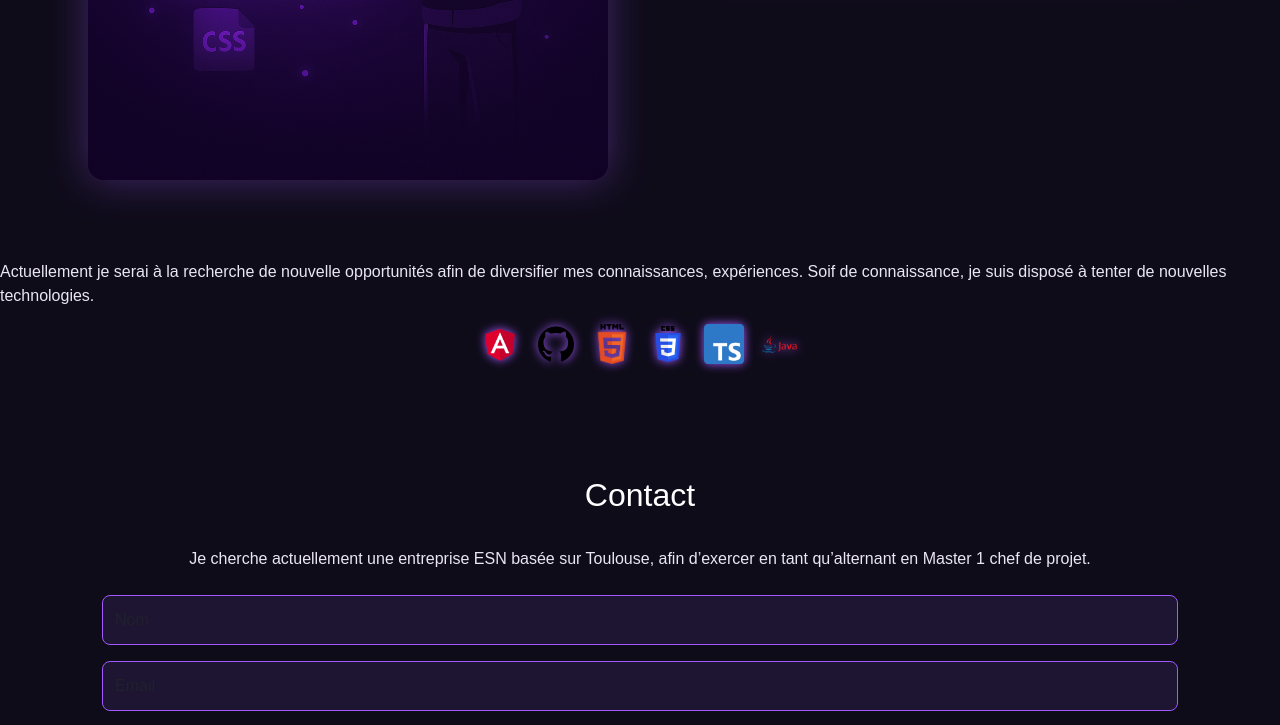
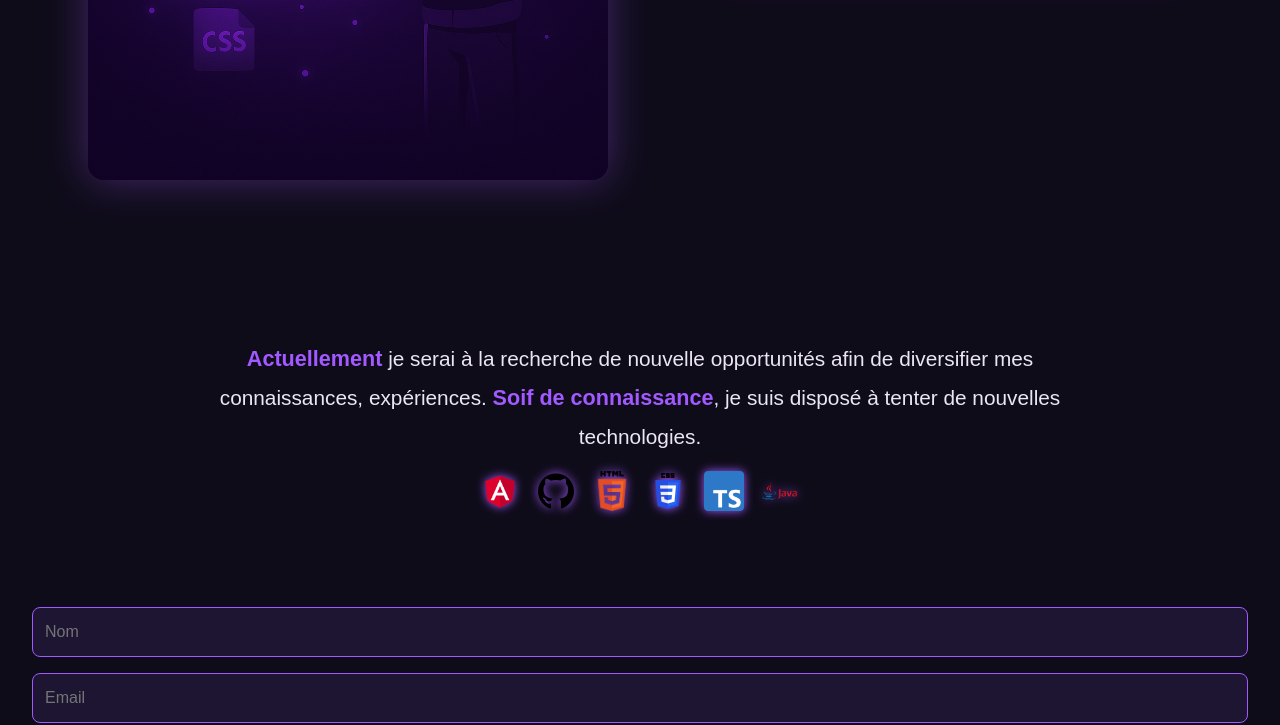
Before and after one commit to Absolute11111/portefolio2, an Angular app: page / in a window 1280 px wide. Shown: the part 2709-3434 px from the top of the page. Built offline with nearby package versions, Linux system fonts and the light colour scheme.

Commit message:
mailing ok style modifier

```diff
--- a/package.json
+++ b/package.json
@@ -21,6 +21,7 @@
     "@angular/router": "^19.2.6",
     "@angular/ssr": "^19.2.6",
     "bootstrap": "^5.3.5",
+    "emailjs-com": "^3.2.0",
     "express": "^4.18.2",
     "rxjs": "~7.8.0",
     "tslib": "^2.3.0",
--- a/src/app/app.component.html
+++ b/src/app/app.component.html
@@ -4,5 +4,4 @@
   <router-outlet></router-outlet>
 </main>
 
-<app-scroll-to-top></app-scroll-to-top>
 <app-footer></app-footer>
--- a/src/app/components/contact-form/contact-form.component.html
+++ b/src/app/components/contact-form/contact-form.component.html
@@ -1,15 +1,8 @@
-<div class="contact-section container text-center">
-    <h2 class="section-title">Contact</h2>
-    <p class="mb-4">
-      Je cherche actuellement une entreprise ESN basée sur Toulouse, afin d’exercer en tant qu’alternant en Master 1 chef de projet.
-    </p>
+<form (ngSubmit)="sendEmail()" #contactForm="ngForm">
+  <input type="text" name="honeypot" [(ngModel)]="formData.honeypot" style="display: none;" tabindex="-1" autocomplete="off" />
 
-    <form>
-      <input type="text" class="form-control mb-3" placeholder="Nom" />
-      <input type="email" class="form-control mb-3" placeholder="Email" />
-      <textarea rows="4" class="form-control mb-3" placeholder="Message"></textarea>
-      <button class="btn btn-primary">Envoyer</button>
-    </form>
-
-    <p class="mt-4 small">©2025 Bouquet Sebastian</p>
-  </div>
+  <input type="text" name="name" [(ngModel)]="formData.name" required placeholder="Nom" />
+  <input type="email" name="email" [(ngModel)]="formData.email" required placeholder="Email" />
+  <textarea name="message" [(ngModel)]="formData.message" required placeholder="Votre message"></textarea>
+  <button type="submit">Envoyer</button>
+</form>
--- a/src/app/components/contact-form/contact-form.component.ts
+++ b/src/app/components/contact-form/contact-form.component.ts
@@ -1,12 +1,40 @@
+import { CommonModule } from '@angular/common';
 import { Component } from '@angular/core';
+import { FormsModule } from '@angular/forms';
+import emailjs from 'emailjs-com';
 
 @Component({
+  selector: 'app-contact-form',
   standalone: true,
-  selector: 'app-contact-form',
-  imports: [],
+  imports: [CommonModule, FormsModule],
   templateUrl: './contact-form.component.html',
-  styleUrl: './contact-form.component.scss'
+  styleUrls: ['./contact-form.component.scss']
 })
 export class ContactFormComponent {
+  formData = {
+    name: '',
+    email: '',
+    message: '',
+    honeypot: '' // champ invisible
+  };
 
+  sendEmail() {
+    if (this.formData.honeypot) {
+      console.warn('Spam détecté, email non envoyé.');
+      return; // stop si le champ est rempli (robot)
+    }
+
+    const serviceID = 'service_dtcbuun';
+    const templateID = 'template_mpizpcs';
+    const userID = 'NuEdGb0hedJjsfFEh';
+
+    emailjs.send(serviceID, templateID, this.formData, userID)
+      .then(() => {
+        alert('✅ Email bien envoyé !');
+        this.formData = { name: '', email: '', message: '', honeypot: '' }; // reset form
+      }, (error) => {
+        console.error('Erreur EmailJS:', error);
+        alert('❌ Une erreur est survenue.');
+      });
+  }
 }
--- a/src/app/components/experience-card/experience-card.component.html
+++ b/src/app/components/experience-card/experience-card.component.html
@@ -3,6 +3,6 @@
   <div class="card-content">
     <h3>{{ title }}</h3>
     <p>{{ description }}</p>
-    <button class="btn">Learn more</button>
+    <button class="btn">En savoir plus</button>
   </div>
 </div>
--- a/src/app/pages/home-page/home-page.component.html
+++ b/src/app/pages/home-page/home-page.component.html
@@ -70,16 +70,19 @@
 </section>
 
 
-<section class="tech-section">
-  <p class="tech-intro">
-    Actuellement je serai à la recherche de nouvelle opportunités afin de diversifier mes connaissances, expériences.
-    Soif de connaissance, je suis disposé à tenter de nouvelles technologies.
+<section class="tech-intro-section">
+  <p class="tech-intro-text">
+    <span class="highlight">Actuellement</span> je serai à la recherche de nouvelle opportunités
+    afin de diversifier mes connaissances, expériences.
+    <span class="highlight">Soif de connaissance</span>,
+    je suis disposé à tenter de nouvelles technologies.
   </p>
   <app-tech-icons></app-tech-icons>
 </section>
 
 
 
+
 <section class="contact-section">
   <app-contact-form></app-contact-form>
 </section>
--- a/src/app/pages/home-page/home-page.component.scss
+++ b/src/app/pages/home-page/home-page.component.scss
@@ -195,20 +195,35 @@ $text: #eae6f5;
     }
   }
 
-  .tech-intro {
-    max-width: 960px;
-    margin: 4rem auto 3rem;
-    padding: 1.5rem 2rem;
-    text-align: center;
-    font-size: 1.1rem;
-    line-height: 1.8;
-    color: lighten($text, 8%);
-    border-radius: 1.2rem;
-    background: linear-gradient(90deg, rgba(255,255,255,0.035), rgba(255,255,255,0.01));
-    box-shadow: 0 0 20px rgba($primary, 0.25);
-    animation: fadeInUp 1.2s ease forwards;
-    opacity: 0;
-  }
+ // ✅ TECH INTRO RELOOKÉ
+
 
 
   }
+  .tech-intro-section {
+    text-align: center;
+    max-width: 980px;
+    margin: 5rem auto 3rem;
+    padding: 0 2rem;
+
+    .tech-intro-text {
+      font-size: 1.3rem;
+      line-height: 1.8;
+      color: $text;
+      font-family: 'Poppins', sans-serif;
+      font-weight: 400;
+
+      .highlight {
+        color: $primary;
+        font-weight: 600;
+        font-size: 1.35rem;
+      }
+    }
+
+    .app-tech-icons {
+      display: flex;
+      justify-content: center;
+      gap: 1rem;
+      margin-top: 1.5rem;
+    }
+  }
```
Also changed, not shown: 1 other file (tests, documents, lock files or other folders).
